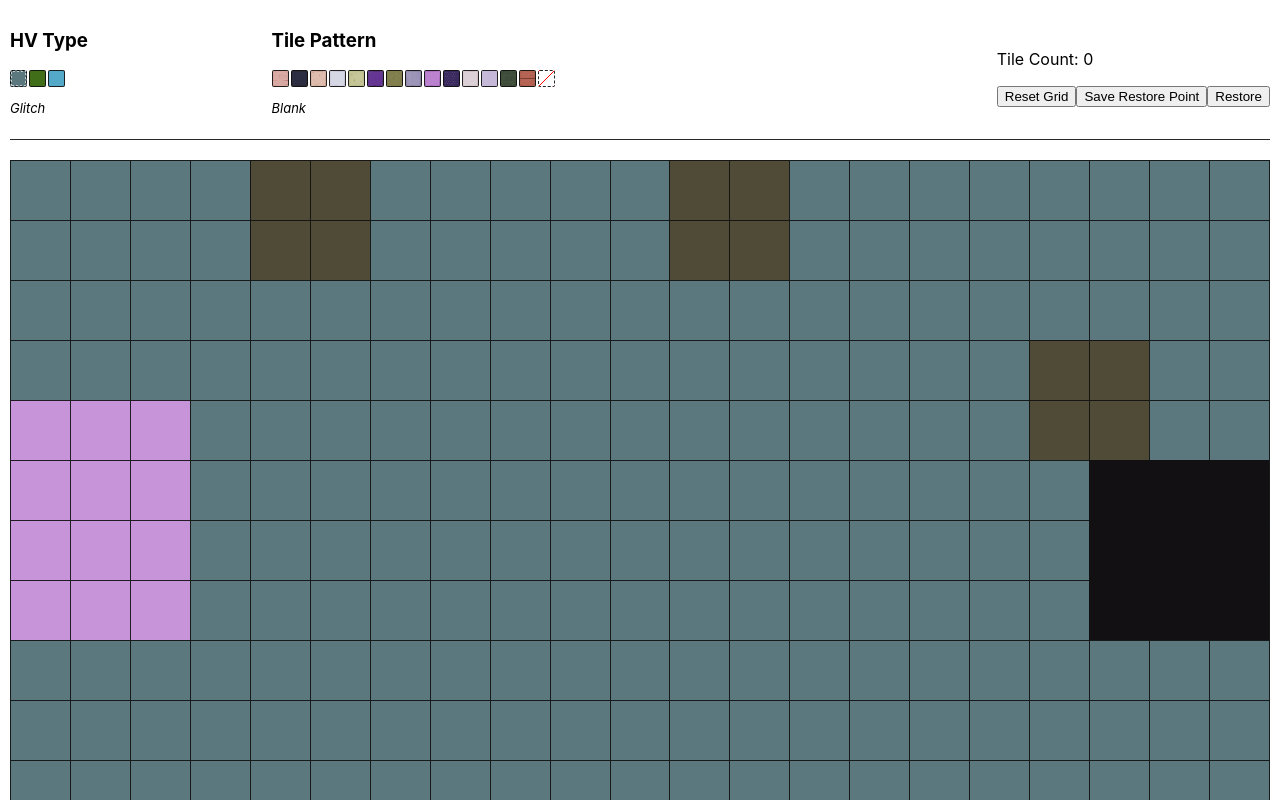
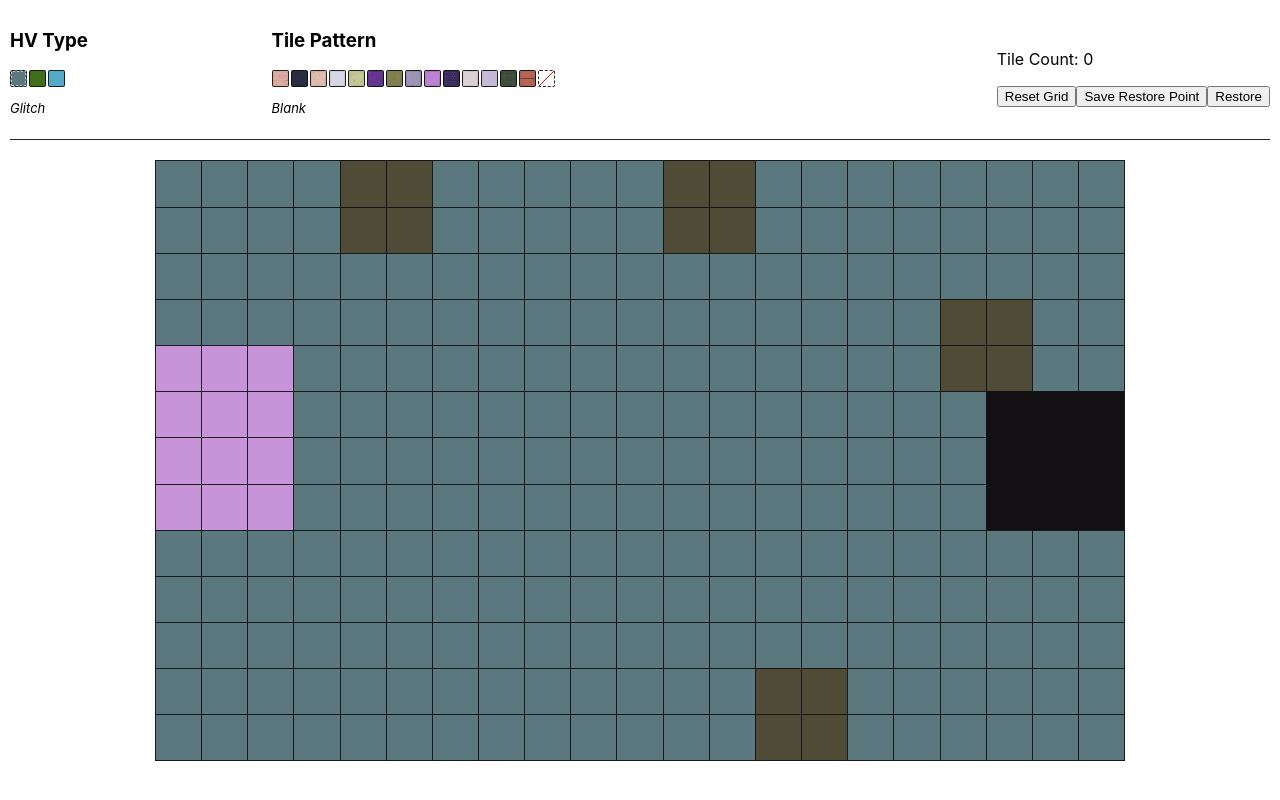
Before and after one commit to mrmemes-eth/hv-forge-sketcher, a React (Create React App) app: page / in a window 1280 px wide. Shown: the top 800 px of the page. Built offline with nearby package versions, Linux system fonts and the light colour scheme.

Commit message:
Embiggening, but within reason

```diff
--- a/src/App.css
+++ b/src/App.css
@@ -1,5 +1,6 @@
 div.app-wrap {
   display: flex;
+  min-width: 800px;
   flex-direction: column;
   gap: 20px;
   padding: 10px;
@@ -23,6 +24,8 @@ header.app .controls {
 
 main.app .grid {
   width: 100%;
+  max-width: calc(calc(100vh - 200px) * calc(21 / 13));
+  max-height: calc(100vh - 200px);
   border: 1px solid rgba(16, 16, 16, 0.9);
   border-left: none;
   border-top: none;
@@ -34,6 +37,7 @@ main.app .grid {
 
 .grid .cell{
   width: calc(100% / 21);
+  max-width: calc(calc(100vh - 200px) / 13);
   aspect-ratio: 1;
   border: 1px solid rgba(16, 16, 16, 0.9);
   border-right: none;
```
